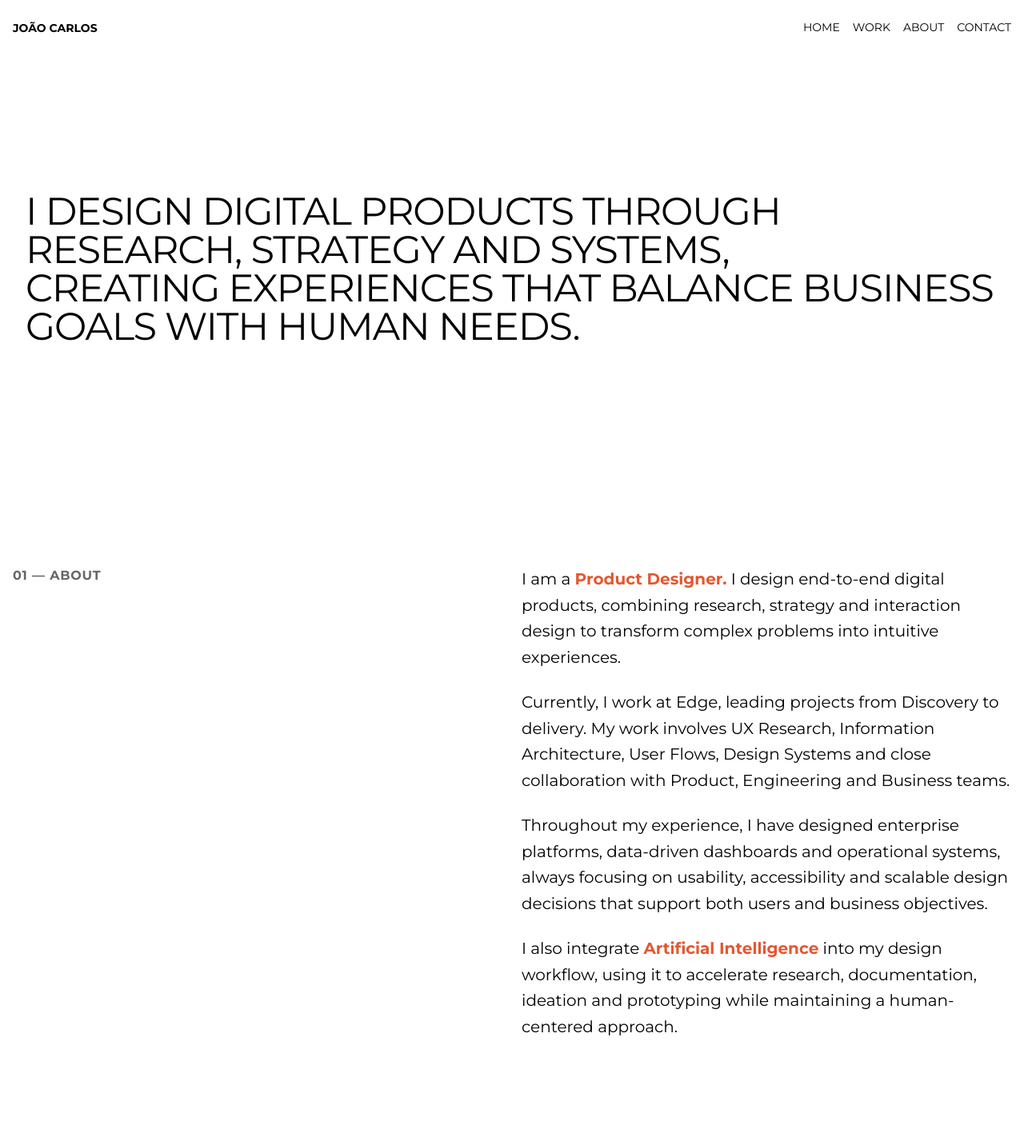
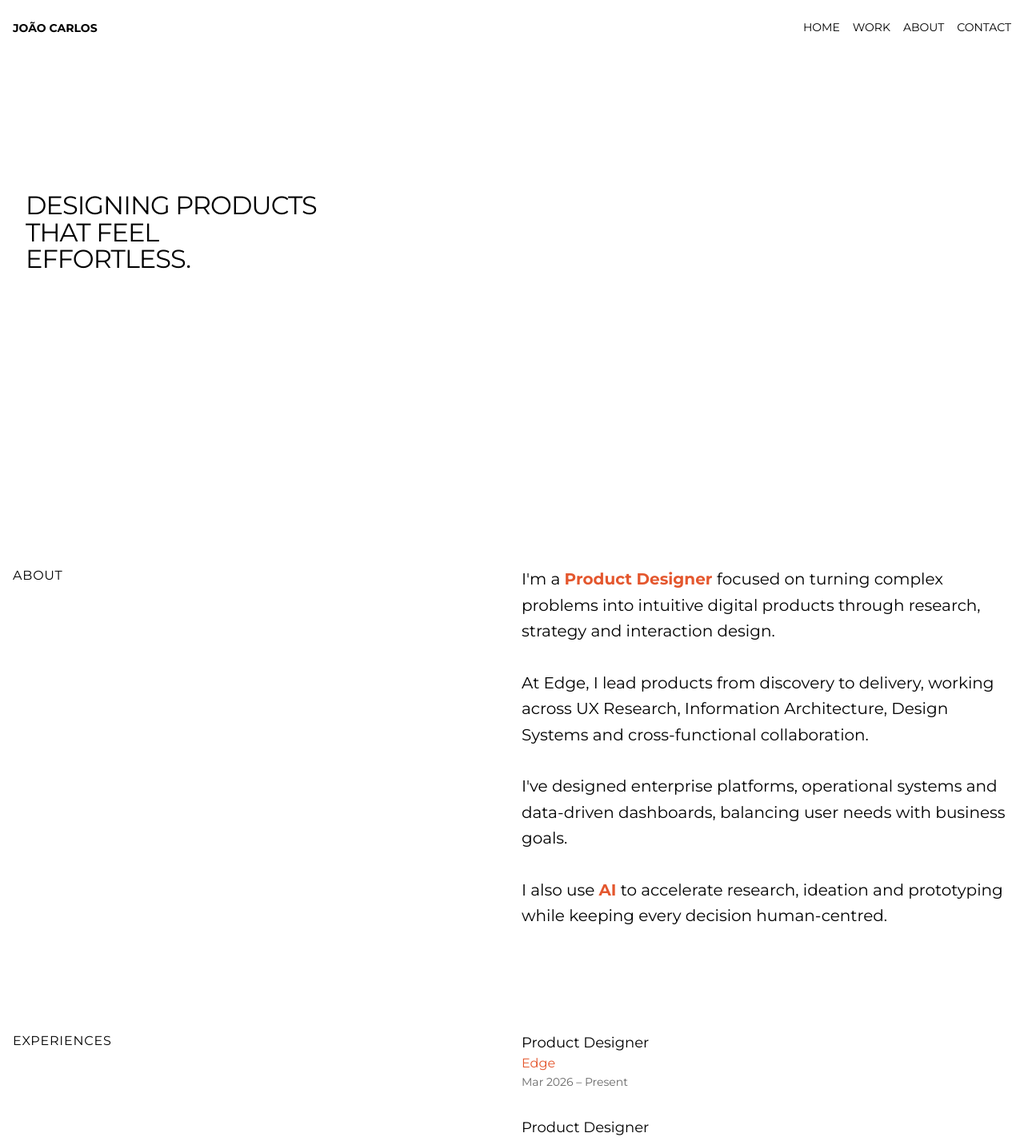
Before and after one commit to Carrllosz/Portfolio, a React (Create React App) app: page /profile in a window 1280 px wide. Shown: the top 1427 px of the page at 80% size. Built offline with nearby package versions, Linux system fonts and the light colour scheme.

Commit message:
melhora frases do portfolio

```diff
--- a/src/components/Home/Home.js
+++ b/src/components/Home/Home.js
@@ -12,46 +12,69 @@ const Home = () => {
     if (section) {
       setTimeout(() => {
         const element = document.getElementById(section);
+
         if (element) {
-          element.scrollIntoView({ behavior: "smooth" });
+          element.scrollIntoView({
+            behavior: "smooth",
+          });
         }
       }, 300);
     }
   }, [location]);
 
   return (
-    <div
-      className="w-full min-h-[160vh] bg-white flex flex-col pt-[160px] justify-between items-start px-4"
+    <section
       id="home"
+      className="w-full bg-white px-5 sm:px-8 lg:px-4 pt-28 lg:pt-36 "
     >
-     {/* INTRO */}
-      {/* INTRO */}
-      <div className="w-full min-h-[60vh] flex flex-col pt-[140px] justify-between items-start">
-        <div className="text-black text-xl sm:text-3xl md:text-4xl lg:text-4xl leading-snug">
-          <p>WELCOME TO MY CORNER OF THE WEB, WHERE I SHARE ONE PART OF ME.</p>
-          <p>HERE YOU'LL FIND MY DESIGN PROJECTS, PRODUCT CONCEPTS, ART,</p>
-          <p>AND THE EXPERIENCES I'M CURRENTLY CREATING.</p>
-        </div>
-      </div>
+      <div className="max-w-[1600px] mx-auto flex flex-col gap-20">
 
-      <div className="w-full flex flex-col gap-4">
-        <div className="w-full flex justify-between items-center text-black text-[12px] sm:text-sm md:text-[14px]">
-          <span>BASED OUT OF ARAPIRACA</span>
-          <span><span className="text-[#FF5B23]">PRODUCT DESIGNER</span> AT EDGE</span>
+        {/* INTRO */}
+        <div className="min-h-[45vh] flex items-end">
+          <div className="max-w-6xl">
+            <h1 className="text-black font-normal uppercase leading-[1.05] tracking-[-0.03em]
+                           text-[2rem]
+                           sm:text-[3rem]
+                           md:text-[4rem]
+                           lg:text-[5rem]
+                           xl:text-[2rem]">
+
+              <p>WELCOME TO MY CORNER OF THE WEB.</p>
+              <p>HERE YOU'LL FIND THE THINGS I'VE BEEN DESIGNING,</p>
+              <p>BUILDING, AND EXPLORING.</p>
+
+            </h1>
+          </div>
         </div>
 
-        <div className="w-full rounded-xl overflow-hidden">
-          <video
-            className="w-full h-[60vh] sm:h-[65vh] md:h-[100vh] object-cover rounded-xl"
-            src={homeMoobi}
-            autoPlay
-            loop
-            muted
-            playsInline
-          />
+        {/* INFO + VIDEO */}
+        <div className="flex flex-col gap-5">
+
+          <div className="flex flex-col lg:flex-row lg:items-center lg:justify-between gap-4 text-[13px] sm:text-sm text-black">
+
+            <div className="flex flex-wrap gap-x-5 gap-y-2 uppercase tracking-wide">
+
+              <span>Based in Arapiraca, Brazil</span>
+
+              <span className="text-neutral-400">•</span>
+
+              <span>2+ Years of Experience</span>
+
+            </div>
+
+            <span className="uppercase tracking-wide">
+              <span className="text-[#FF5B23]">Product Designer</span> at Edge
+            </span>
+
+          </div>
+
+          <div className="w-full rounded-xl overflow-hidden"> <video className="w-full h-[60vh] sm:h-[65vh] md:h-[100vh] object-cover rounded-xl" src={homeMoobi} autoPlay loop muted playsInline />
+          </div>
+
         </div>
+
       </div>
-    </div>
+    </section>
   );
 };
 
--- a/src/components/Profile/Profile.js
+++ b/src/components/Profile/Profile.js
@@ -10,13 +10,27 @@ const Profile = () => {
       <div className="flex flex-col w-full rounded-md text-black gap-32">
         {/* INTRO - Strategic Statement */}
         <div className="w-full min-h-[60vh] bg-white flex flex-col pt-[140px] justify-between items-start px-4">
-          <div className="text-black text-xl sm:text-3xl md:text-4xl lg:text-5xl leading-tight font-medium tracking-tight">
-  <p>I DESIGN DIGITAL PRODUCTS THROUGH</p>
-  <p>RESEARCH, STRATEGY AND SYSTEMS,</p>
-  <p className="text-neutral-400">
-    CREATING EXPERIENCES THAT BALANCE BUSINESS
-    GOALS WITH HUMAN NEEDS.
-  </p>
+          <div className="max-w-6xl">
+  <div
+    className="
+      text-black
+      font-normal
+      uppercase
+      leading-[1.05]
+      tracking-[-0.03em]
+      text-[2rem]
+      sm:text-[3rem]
+      md:text-[4rem]
+      lg:text-[5rem]
+      xl:text-[2rem]
+    "
+  >
+    <p>DESIGNING PRODUCTS</p>
+    <p>THAT FEEL</p>
+    <p className="text-neutral-400">
+      EFFORTLESS.
+    </p>
+  </div>
 </div>
         </div>
 
@@ -24,26 +38,34 @@ const Profile = () => {
         <div>
           <div className="flex flex-col md:flex-row justify-between items-start gap-6">
             <div className="w-full md:w-2/3">
-              <h2 className="text-base mb-2 text-black/60 uppercase tracking-wider font-semibold">
-                01 — About
+              <h2 className="text-base mb-2 text-black uppercase tracking-wider">
+                About
               </h2>
             </div>
 
-          <div className="flex flex-col w-full md:w-2/3 leading-relaxed gap-6 text-[18px] md:text-[20px] text-neutral-800">
+          <div className="flex flex-col w-full md:w-2/3 gap-8 text-[18px] md:text-[20px] leading-relaxed text-neutral-800">
+
   <p>
-    I am a <span className="text-[#E4572E] font-semibold">Product Designer.</span> I design end-to-end digital products, combining research, strategy and interaction design to transform complex problems into intuitive experiences.
+    I'm a <span className="text-[#E4572E] font-semibold">Product Designer </span>
+    focused on turning complex problems into intuitive digital products through
+    research, strategy and interaction design.
   </p>
 
   <p>
-    Currently, I work at <span className="font-medium">Edge</span>, leading projects from Discovery to delivery. My work involves UX Research, Information Architecture, User Flows, Design Systems and close collaboration with Product, Engineering and Business teams.
+    At <span className="font-medium">Edge</span>, I lead products from discovery
+    to delivery, working across UX Research, Information Architecture,
+    Design Systems and cross-functional collaboration.
   </p>
 
   <p>
-    Throughout my experience, I have designed enterprise platforms, data-driven dashboards and operational systems, always focusing on usability, accessibility and scalable design decisions that support both users and business objectives.
+    I've designed enterprise platforms, operational systems and data-driven
+    dashboards, balancing user needs with business goals.
   </p>
 
   <p>
-    I also integrate <span className="text-[#E4572E] font-semibold">Artificial Intelligence</span> into my design workflow, using it to accelerate research, documentation, ideation and prototyping while maintaining a human-centered approach.
+    I also use <span className="text-[#E4572E] font-semibold">AI</span> to
+    accelerate research, ideation and prototyping while keeping every decision
+    human-centred.
   </p>
 
 </div>
@@ -54,8 +76,8 @@ const Profile = () => {
         <div>
           <div className="flex flex-col md:flex-row justify-between items-start gap-6">
             <div className="w-full md:w-2/3">
-              <h2 className="text-base mb-2 text-black/60 uppercase tracking-wider font-semibold">
-                02 — Experiences
+              <h2 className="text-base mb-2 text-black uppercase tracking-wider">
+                Experiences
               </h2>
             </div>
 
@@ -117,8 +139,8 @@ const Profile = () => {
         <div>
           <div className="flex flex-col md:flex-row justify-between items-start gap-6 pb-20">
             <div className="w-full md:w-2/3">
-              <h2 className="text-base mb-2 text-black/60 uppercase tracking-wider font-semibold">
-                03 — Expertise
+              <h2 className="text-base mb-2 text-black uppercase tracking-wider">
+                Expertise
               </h2>
             </div>
 
```
Also changed, not shown: 2 other files (tests, documents, lock files or other folders).
